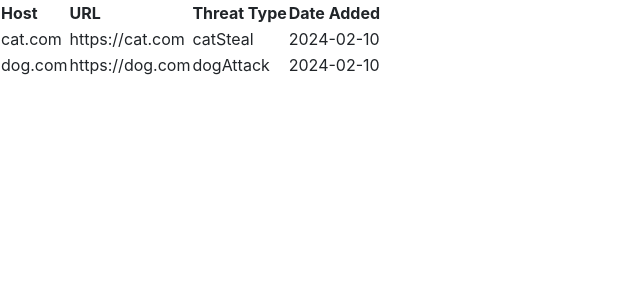
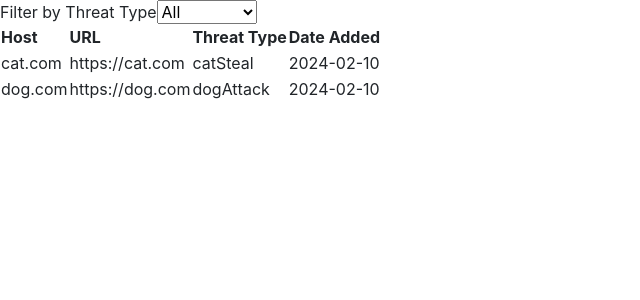
Before and after one commit to S0han/Threat-Tracker, a React (Create React App) app in the folder frontend/: page / in a window 1280 px wide. Shown: the top 300 px of the page, without its empty margins (0-640 px from the left). Built offline with nearby package versions, Linux system fonts and the light colour scheme; the HTML template or start-up script is replaced by a standard one.

Commit message:
update: add filter logic for table based on threat type

```diff
--- a/frontend/src/components/ThreatsTable.jsx
+++ b/frontend/src/components/ThreatsTable.jsx
@@ -1,13 +1,31 @@
-import React from 'react';
+import React, { useState } from 'react';
 
 export default function ThreatsTable() {
+    const [filterThreat, setFilterThreat] = useState('');
+
     const dummy_threats = [
         { id: 1, host: "cat.com", url: "https://cat.com", threatType: "catSteal", dateAdded: "2024-02-10" },
-        { id: 1, host: "dog.com", url: "https://dog.com", threatType: "dogAttack", dateAdded: "2024-02-10" }
+        { id: 2, host: "dog.com", url: "https://dog.com", threatType: "dogAttack", dateAdded: "2024-02-10" }
     ]
+
+    const uniqueThreatTypes = [...new Set(dummy_threats.map((item) => item.threatType))];
+    const filteredThreats = filterThreat
+        ? dummy_threats.filter((item) => (item.threatType === filterThreat))
+        : dummy_threats;
 
     return (
         <div>
+
+            <label>Filter by Threat Type</label>
+            <select onChange={(e) => setFilterThreat(e.target.value)} value={filterThreat}>
+                <option value="">All</option>
+                {
+                    uniqueThreatTypes.map((threat) => (
+                        <option key={threat} value={threat}>{threat}</option>
+                    ))
+                }
+            </select>
+
             <table>
                 <thead>
                     <tr>
@@ -19,7 +37,7 @@ export default function ThreatsTable() {
                 </thead>
                 <tbody>
                     {
-                        dummy_threats.map(item => (
+                        filteredThreats.map(item => (
                             <tr key={item.id}>
                                 <td>{item.host}</td>
                                 <td>{item.url}</td>
```
